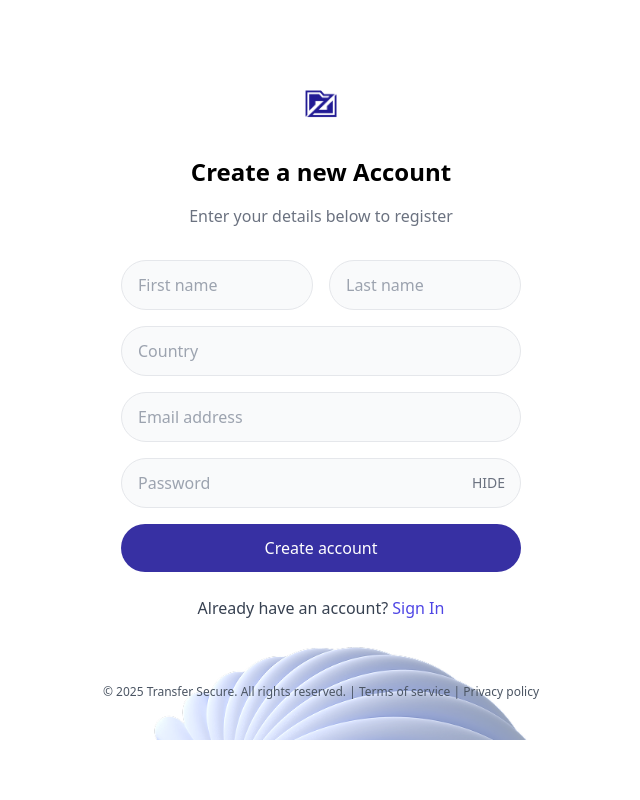
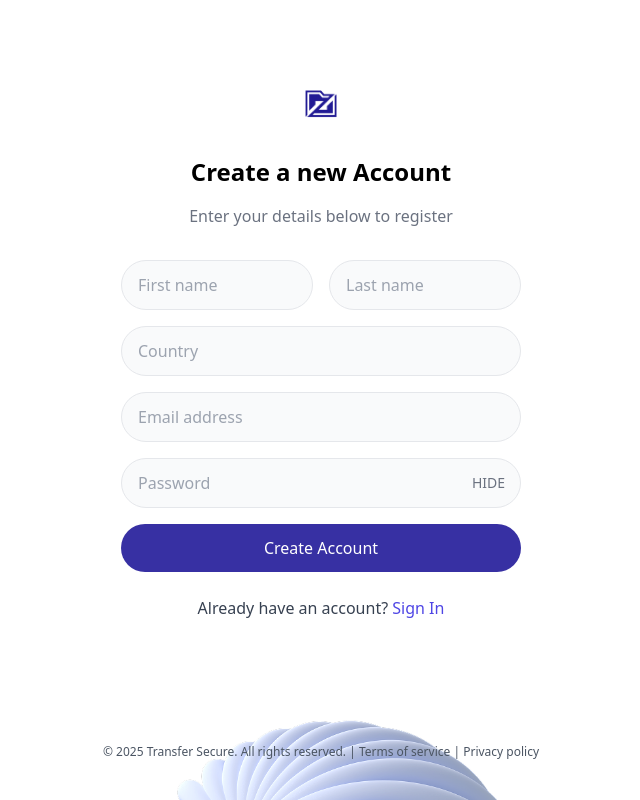
Before and after one commit to Gracetemitope/TransferSecure, a React (Create React App) app in the folder transfersecure-client/: page /register in a window 1280 px wide. Shown: the whole page, without its empty margins (319-959 px from the left). Built offline with nearby package versions, Linux system fonts and the light colour scheme.

Commit message:
added loading state to register and login buttons

```diff
--- a/transfersecure-client/src/pages/authPages/Login.js
+++ b/transfersecure-client/src/pages/authPages/Login.js
@@ -10,12 +10,14 @@ function Login() {
         password: "",
     })
     const [showPassword, setShowPassword] = useState(false);
+    const [loading, setLoading] = useState(false);
 
     const handleChange = (e) => {
         setFormData({ ...formData, [e.target.name]: e.target.value });
     }
     const handleSubmit = async e => {
         e.preventDefault();
+        setLoading(true);
         try {
             const response = await fetch("http://[::1]:8080/login", {
                 method: "POST",
@@ -40,6 +42,8 @@ function Login() {
 
         } catch (error) {
             console.log(error);
+        } finally {
+            setLoading(false);
         }
     }
     return (
@@ -85,7 +89,7 @@ function Login() {
                     <div className="flex justify-end">
                         <Link to="/forgot-password" className="text-sm text-indigo-600 hover:underline">Forgot Password?</Link>
                     </div>
-                    <button className="w-full py-3 text-white bg-indigo-800 rounded-full hover:bg-indigo-900 transition" type="submit">Sign In</button>
+                    <button className="w-full py-3 text-white bg-indigo-800 rounded-full hover:bg-indigo-900 transition" type="submit">{ loading ? "Signing in..." : "SignIn"}</button>
                     <p className="text-center  mt-6 text-gray-700 mb-10">New to Transfer Secure?<Link to="/register" className="text-indigo-600 hover:underline"> Create account</Link></p>
                 </form>
             </div>
--- a/transfersecure-client/src/pages/authPages/Register.js
+++ b/transfersecure-client/src/pages/authPages/Register.js
@@ -16,12 +16,14 @@ function Register() {
     const [showConfirm, setShowConfirm] = useState(false);
     const [showPassword, setShowPassword] = useState(true);
     const navigate = useNavigate();
+    const [loading, setLoading] = useState(false);
 
     const handleChange = (e) => {
         setFormState({ ...formState, [e.target.name]: e.target.value })
     }
     const handleSubmit = async (e) => {
         e.preventDefault()
+        setLoading(true);
         try {
             const response = await fetch("http://localhost:8080/register", {
                 method: "POST",
@@ -49,12 +51,14 @@ function Register() {
 
         } catch (error) {
             console.log(error)
+        } finally {
+            setLoading(false);
         }
     }
     return (
         <div className={`flex flex-col items-center justify-center min-h-screen bg-white`}>
+            <main className="flex-grow flex items-center justify-center">
             <div className={`${showConfirm ? "blur-sm" : ""} w-full`}>
-            <main className="flex-grow flex items-center justify-center">
 
             <div className="w-full max-w-md p-6">
                 <div className="flex justify-center mb-6">
@@ -129,7 +133,7 @@ function Register() {
                         className="w-full py-3 text-white bg-indigo-800 rounded-full hover:bg-indigo-900 transition"
                         type="submit"
                     >
-                        Create account
+                        {loading ? "Creating..." : "Create Account"}
                     </button>
                 </form>
                 <p className="text-center mt-6 text-gray-700">
@@ -142,9 +146,9 @@ function Register() {
                     </Link>
                 </p>
             </div>
+            </div>
             </main>
             <AuthFooter />
-            </div>
             {showConfirm && (
                 <div className="absolute inset-0 flex items-center justify-center z-50">
                     <ConfirmEmail
```
